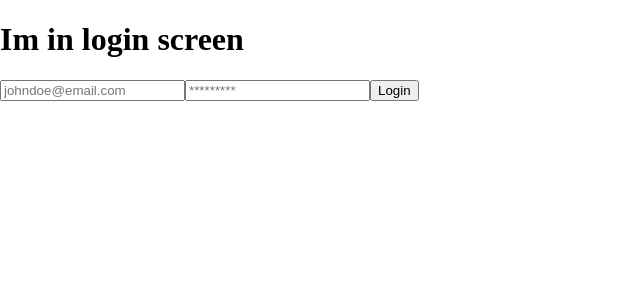
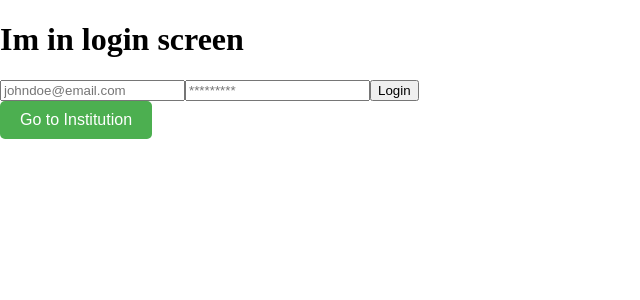
Before and after one commit to Lucienzera/lucien, a React (Vite) app: page /login in a window 1280 px wide. Shown: the top 300 px of the page, without its empty margins (0-640 px from the left). Built offline with nearby package versions, Linux system fonts and the light colour scheme; no server answers; what @stylexjs/stylex would draw is missing.

Commit message:
add dummy button

```diff
--- a/src/modules/login/view/LoginScreen.tsx
+++ b/src/modules/login/view/LoginScreen.tsx
@@ -1,6 +1,15 @@
 import { Form } from 'react-router-dom';
 
 export default function LoginScreen() {
+  const buttonStyle = {
+    padding: '10px 20px',
+    backgroundColor: '#4CAF50',
+    color: 'white',
+    border: 'none',
+    borderRadius: '5px',
+    cursor: 'pointer',
+    fontSize: '16px',
+  };
   return (
     <>
       <h1>Im in login screen</h1>
@@ -23,6 +32,14 @@ export default function LoginScreen() {
             />
             <button type="submit">Login</button>
           </Form>
+
+          <a
+            href="https://siddiq-payment-gzolqgctea-et.a.run.app/institution/MX3EZUlP7OXQoU3Yn3eU"
+            target="_blank"
+            rel="noopener noreferrer"
+          >
+            <button style={buttonStyle}>Go to Institution</button>
+          </a>
         </div>
       </div>
     </>
```
Also changed, not shown: 1 other file (tests, documents, lock files or other folders).
